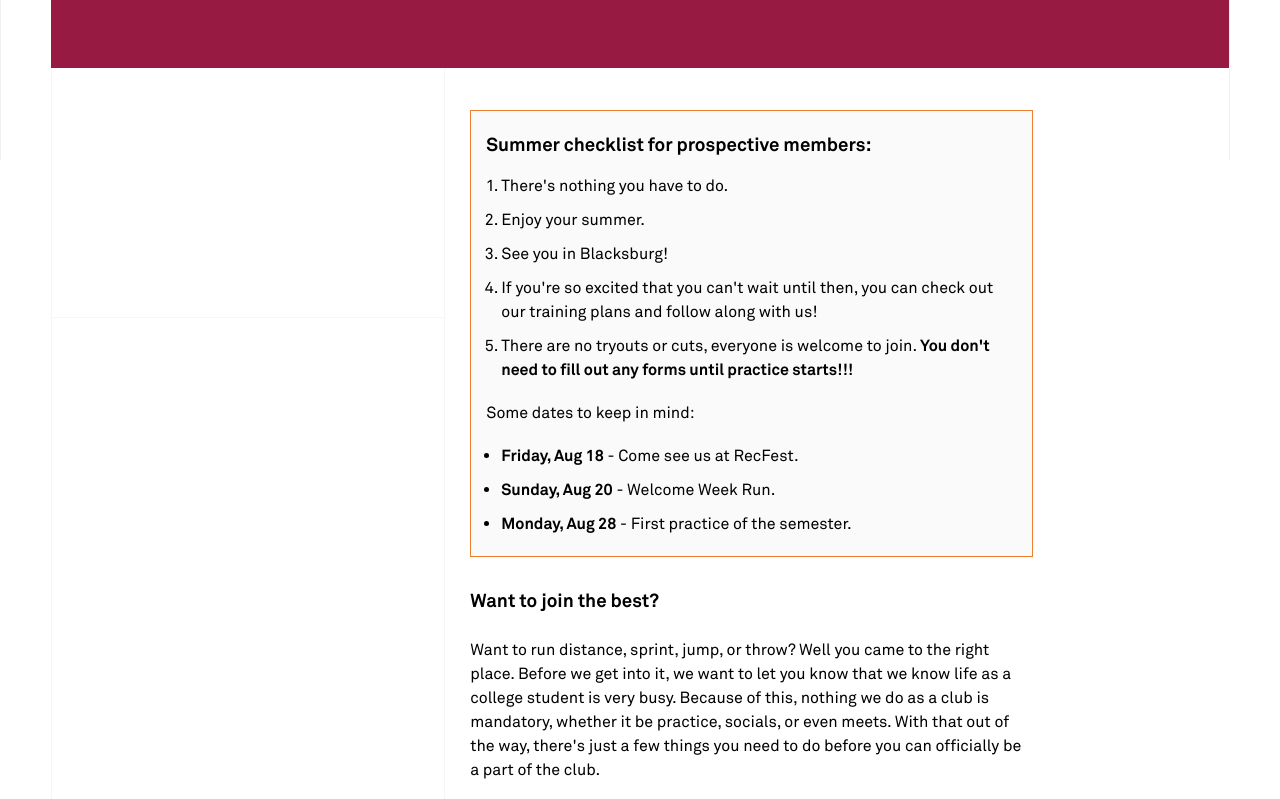
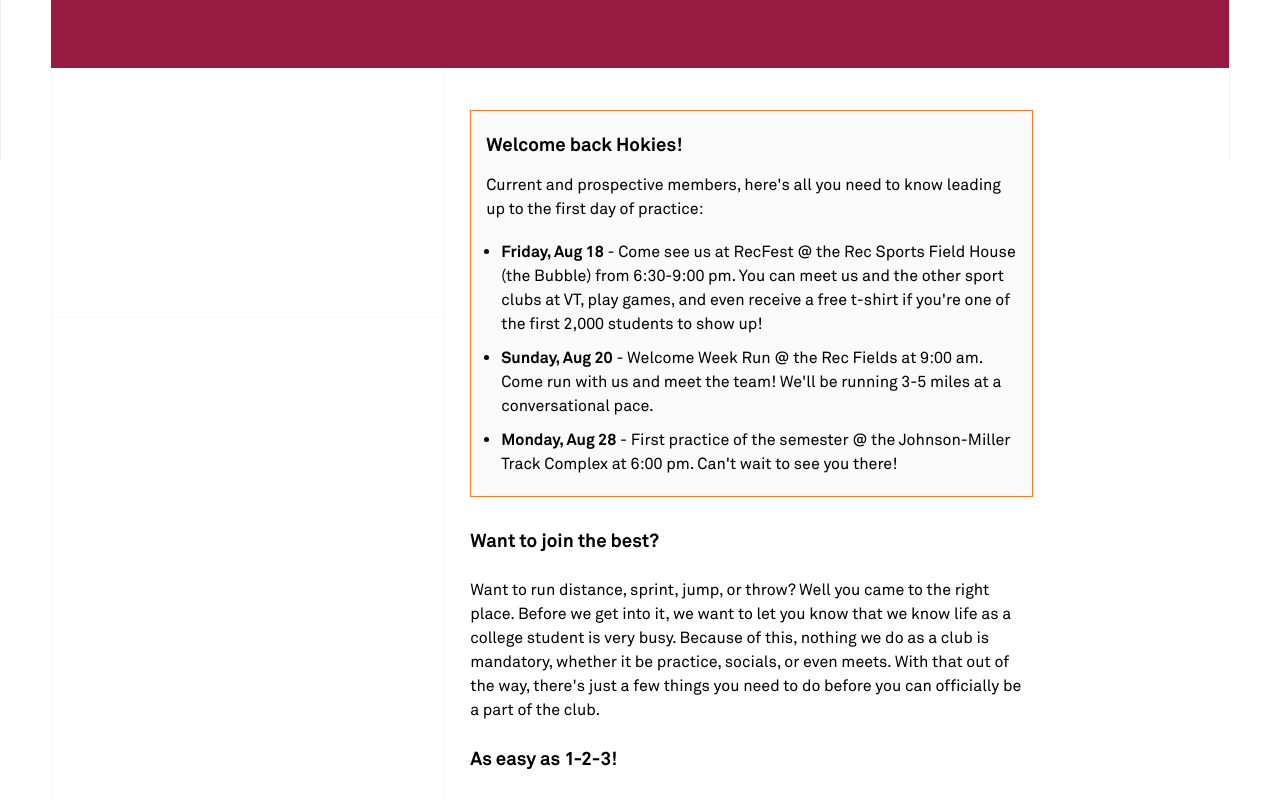
Before and after one commit to vakkale/vtclubxctf, a React (Create React App) app: page /join in a window 1280 px wide. Shown: the part 700-1499 px from the top of the page. Built offline with nearby package versions, Linux system fonts and the light colour scheme; a web font is replaced by a local one.

Commit message:
welcome week info updated

```diff
--- a/src/about_pages/Join.jsx
+++ b/src/about_pages/Join.jsx
@@ -14,30 +14,27 @@ export default function Join() {
   const pageContent = (
     <div className="article-content">
       <div className="highlighted-message">
-        <h3>Summer checklist for prospective members:</h3>
-        <ol>
-          <li>There's nothing you have to do.</li>
-          <li>Enjoy your summer.</li>
-          <li>See you in Blacksburg!</li>
+        <h3>Welcome back Hokies!</h3>
+        <p>
+          Current and prospective members, here's all you need to know leading
+          up to the first day of practice:
+        </p>
+        <ul>
           <li>
-            If you're so excited that you can't wait until then, you can check
-            out our training plans and follow along with us!
+            <b>Friday, Aug 18</b> - Come see us at RecFest @ the Rec Sports
+            Field House (the Bubble) from 6:30-9:00 pm. You can meet us and the
+            other sport clubs at VT, play games, and even receive a free t-shirt
+            if you're one of the first 2,000 students to show up!
           </li>
           <li>
-            There are no tryouts or cuts, everyone is welcome to join.{" "}
-            <b>You don't need to fill out any forms until practice starts!!!</b>
-          </li>
-        </ol>
-        <p>Some dates to keep in mind:</p>
-        <ul>
-          <li>
-            <b>Friday, Aug 18</b> - Come see us at RecFest.
+            <b>Sunday, Aug 20</b> - Welcome Week Run @ the Rec Fields at 9:00
+            am. Come run with us and meet the team! We'll be running 3-5 miles
+            at a conversational pace.
           </li>
           <li>
-            <b>Sunday, Aug 20</b> - Welcome Week Run.
-          </li>
-          <li>
-            <b>Monday, Aug 28</b> - First practice of the semester.
+            <b>Monday, Aug 28</b> - First practice of the semester @ the
+            Johnson-Miller Track Complex at 6:00 pm. Can't wait to see you
+            there!
           </li>
         </ul>
       </div>
--- a/src/header/banner.jsx
+++ b/src/header/banner.jsx
@@ -86,7 +86,7 @@ export default function Banner() {
       }}
     >
       <h1 className="banner-text">
-        {!isMobile ? "Summer checklist for prospective members: " : "Summer checklist: "}
+        {!isMobile ? "Welcome Week information!" : "Welcome Week info!"}
       </h1>
       {/* TIP: YOU CAN USE <LINK> AND <A> INTERCHANGABLY HERE, THEY HAVE THE SAME STYLING */}
       <Link to="/join" className="banner-link">
```
